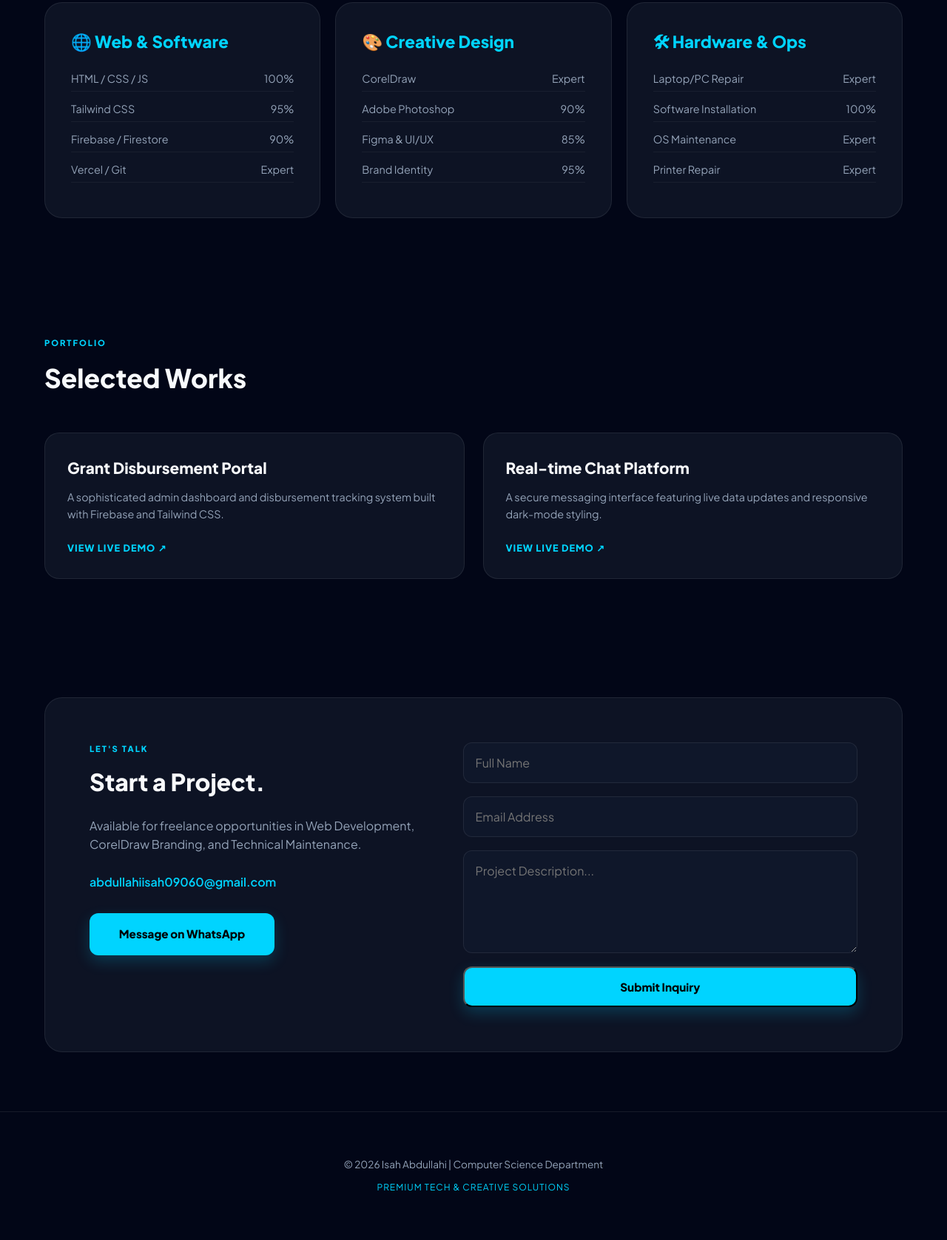
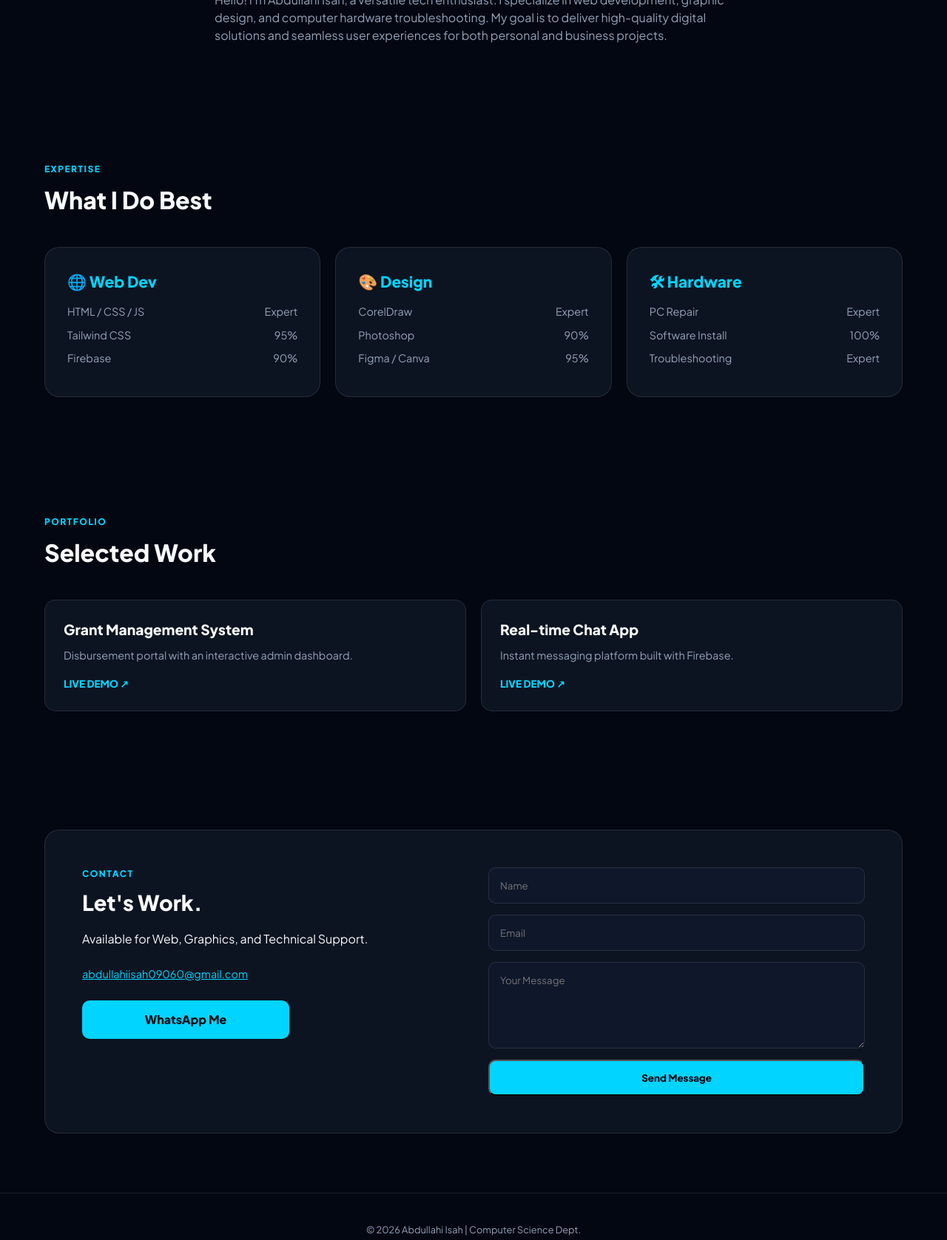
Before and after one commit to abdullahiisah09060-cell/MyPortfolio-, a plain HTML site: page index.html in a window 1280 px wide. Shown: the part 1006-2683 px from the top of the page at 74% size. Drawn offline with Linux system fonts and the light colour scheme.

Commit message:
Update index.html

```diff
--- a/index.html
+++ b/index.html
@@ -3,248 +3,204 @@
 <head>
   <meta charset="UTF-8">
   <meta name="viewport" content="width=device-width, initial-scale=1.0">
-
-    <title>Isah Abdullahi | Frontend Developer & CorelDraw Expert</title>
-    <meta name="description" content="Portfolio of Isah Abdullahi. Specialized in Frontend Web Development (Tailwind, Firebase), Professional Graphics Design (CorelDraw), and Computer Hardware Maintenance.">
-    <meta name="keywords" content="Isah Abdullahi, Web Developer Bida, CorelDraw Designer, Computer Science, PC Repair Bida, Frontend Portfolio">
-    <meta name="author" content="Isah Abdullahi">
-
-    <meta property="og:title" content="Isah Abdullahi | Tech & Design">
-    <meta property="og:description" content="High-end web solutions and creative digital designs.">
-    <meta property="og:type" content="website">
+  <title>Abdullahi Isah | Tech Expert & Developer</title>
 
   <link href="https://fonts.googleapis.com/css2?family=Plus+Jakarta+Sans:wght@300;400;600;800&display=swap" rel="stylesheet">
 
   <style>
     :root {
-            --bg: #020617;
+      --bg: #030712;
       --card: rgba(30, 41, 59, 0.4);
       --accent: #00d4ff;
       --text-primary: #f8fafc;
       --text-secondary: #94a3b8;
-            --glass-border: rgba(255, 255, 255, 0.08);
+      --glass-border: rgba(255, 255, 255, 0.1);
     }
 
     * { margin: 0; padding: 0; box-sizing: border-box; font-family: 'Plus Jakarta Sans', sans-serif; }
     html { scroll-behavior: smooth; }
-        body { background-color: var(--bg); color: var(--text-primary); overflow-x: hidden; line-height: 1.6; }
+    body { background-color: var(--bg); color: var(--text-primary); overflow-x: hidden; line-height: 1.5; }
 
-        /* NAVIGATION */
-        nav {
-            position: fixed; top: 0; width: 100%; z-index: 1000;
-            background: rgba(2, 6, 23, 0.95); backdrop-filter: blur(12px);
-            border-bottom: 1px solid var(--glass-border);
-        }
-        .nav-container {
-            max-width: 1200px; margin: 0 auto; padding: 15px 20px;
-            display: flex; justify-content: space-between; align-items: center;
-        }
-        .logo { font-weight: 800; font-size: 1.2rem; color: var(--accent); letter-spacing: 1px; }
+    .glow { position: absolute; width: 250px; height: 250px; border-radius: 50%; background: rgba(0, 212, 255, 0.2); filter: blur(80px); z-index: -1; display: none; }
+    @media (min-width: 768px) { .glow { display: block; } }
+
+    nav { position: fixed; top: 0; width: 100%; z-index: 1000; background: rgba(3, 7, 18, 0.9); backdrop-filter: blur(10px); border-bottom: 1px solid var(--glass-border); }
+    .nav-container { max-width: 1200px; margin: 0 auto; padding: 15px 20px; display: flex; justify-content: space-between; align-items: center; }
+    .logo { font-weight: 800; font-size: 1.3rem; color: var(--accent); }
     .nav-links { display: none; }
-
     @media (min-width: 768px) {
-            .nav-links { display: flex; gap: 25px; }
-            .nav-links a { color: var(--text-secondary); text-decoration: none; font-size: 0.85rem; font-weight: 600; transition: 0.3s; }
+      .nav-links { display: flex; gap: 20px; }
+      .nav-links a { color: var(--text-secondary); text-decoration: none; font-size: 0.9rem; transition: 0.3s; }
       .nav-links a:hover { color: var(--accent); }
     }
 
-        /* HERO SECTION */
-        #hero {
-            min-height: 100vh; display: flex; align-items: center; justify-content: center;
-            text-align: center; padding: 120px 20px 60px;
-        }
-        .hero-content h1 { font-size: clamp(2.3rem, 8vw, 4.5rem); font-weight: 800; line-height: 1.1; margin-bottom: 20px; }
+    #hero { min-height: 100vh; display: flex; align-items: center; justify-content: center; text-align: center; padding: 100px 20px 60px; }
+    .hero-content h1 { font-size: clamp(2.5rem, 8vw, 5rem); font-weight: 800; line-height: 1.1; margin-bottom: 20px; }
     .hero-content span { color: var(--accent); }
-        .hero-content p { color: var(--text-secondary); font-size: 1rem; max-width: 600px; margin: 0 auto 35px; }
+    .hero-content p { color: var(--text-secondary); font-size: 1rem; max-width: 600px; margin: 0 auto 30px; }
+    .btn-group { display: flex; flex-direction: column; gap: 12px; align-items: center; }
+    @media (min-width: 480px) { .btn-group { flex-direction: row; justify-content: center; } }
+    .btn { width: 100%; max-width: 280px; padding: 14px 30px; border-radius: 10px; font-weight: 700; text-decoration: none; transition: 0.3s; text-align: center; }
+    .btn-main { background: var(--accent); color: var(--bg); }
+    .btn-alt { border: 1px solid var(--glass-border); color: #fff; }
 
-        /* BUTTONS */
-        .btn-group { display: flex; flex-direction: column; gap: 15px; align-items: center; }
-        @media (min-width: 480px) { .btn-group { flex-direction: row; justify-content: center; } }
+    section { padding: 80px 20px; max-width: 1200px; margin: 0 auto; }
+    .section-tag { color: var(--accent); font-weight: 700; letter-spacing: 1.5px; text-transform: uppercase; font-size: 0.75rem; margin-bottom: 8px; display: block; }
+    .section-title { font-size: 2rem; margin-bottom: 40px; font-weight: 800; }
 
-        .btn {
-            width: 100%; max-width: 250px; padding: 16px 32px; border-radius: 12px;
-            font-weight: 700; text-decoration: none; transition: 0.4s; text-align: center; font-size: 0.95rem;
-        }
-        .btn-main { background: var(--accent); color: #000; box-shadow: 0 8px 20px rgba(0, 212, 255, 0.2); }
-        .btn-alt { border: 1px solid var(--glass-border); color: #fff; }
-        .btn:hover { transform: translateY(-3px); filter: brightness(1.1); }
+    /* About */
+    #about p { max-width: 700px; margin: 0 auto; color: var(--text-secondary); font-size: 1rem; }
 
-        /* SECTIONS */
-        section { padding: 80px 20px; max-width: 1200px; margin: 0 auto; }
-        .section-tag { color: var(--accent); font-weight: 700; letter-spacing: 2px; text-transform: uppercase; font-size: 0.7rem; margin-bottom: 10px; display: block; }
-        .section-title { font-size: 2.2rem; margin-bottom: 45px; font-weight: 800; }
+    /* Skills */
+    .skills-grid { display: grid; grid-template-columns: 1fr; gap: 20px; }
+    @media (min-width: 768px) { .skills-grid { grid-template-columns: repeat(3, 1fr); } }
+    .skill-card { background: var(--card); padding: 30px; border-radius: 20px; border: 1px solid var(--glass-border); }
+    .skill-card h3 { margin-bottom: 15px; font-size: 1.3rem; color: var(--accent); }
+    .skill-item { display: flex; justify-content: space-between; margin-bottom: 10px; color: var(--text-secondary); font-size: 0.9rem; }
 
-        /* SKILLS GRID - ROBUST ON MOBILE */
-        .skills-grid {
-            display: grid;
-            grid-template-columns: 1fr;
-            gap: 20px;
-        }
-        @media (min-width: 768px) { .skills-grid { grid-template-columns: repeat(2, 1fr); } }
-        @media (min-width: 1024px) { .skills-grid { grid-template-columns: repeat(3, 1fr); } }
+    /* Projects */
+    .project-grid { display: grid; grid-template-columns: 1fr; gap: 20px; }
+    @media (min-width: 768px) { .project-grid { grid-template-columns: 1fr 1fr; } }
+    .project-card { background: var(--card); border-radius: 15px; border: 1px solid var(--glass-border); padding: 25px; }
+    .project-card h4 { font-size: 1.2rem; margin-bottom: 10px; }
+    .project-card p { font-size: 0.9rem; color: var(--text-secondary); margin-bottom: 15px; }
+    .project-link { color: var(--accent); font-weight: 700; text-decoration: none; font-size: 0.85rem; }
 
-        .skill-card {
-            background: var(--card); padding: 35px; border-radius: 24px;
-            border: 1px solid var(--glass-border); transition: 0.3s;
-        }
-        .skill-card:hover { border-color: var(--accent); background: rgba(30, 41, 59, 0.6); }
-        .skill-card h3 { margin-bottom: 20px; font-size: 1.4rem; color: var(--accent); }
-        .skill-item { display: flex; justify-content: space-between; margin-bottom: 12px; color: var(--text-secondary); font-size: 0.9rem; border-bottom: 1px solid rgba(255,255,255,0.05); padding-bottom: 5px; }
+    /* Contact */
+    .contact-container { background: var(--card); padding: 30px; border-radius: 20px; border: 1px solid var(--glass-border); }
+    @media (min-width: 992px) { .contact-container { display: grid; grid-template-columns: 1fr 1fr; gap: 40px; padding: 50px; } }
+    .contact-info h2 { font-size: 1.8rem; margin-bottom: 15px; }
+    .contact-form { display: flex; flex-direction: column; gap: 15px; margin-top: 30px; }
+    @media (min-width: 992px) { .contact-form { margin-top: 0; } }
+    .contact-form input, .contact-form textarea { padding: 15px; border-radius: 10px; background: #0f172a; border: 1px solid var(--glass-border); color: white; outline: none; width: 100%; }
 
-        /* PROJECTS */
-        .project-grid { display: grid; grid-template-columns: 1fr; gap: 25px; }
-        @media (min-width: 768px) { .project-grid { grid-template-columns: 1fr 1fr; } }
+    .reveal { opacity: 0; transform: translateY(30px); transition: 0.6s ease-out; }
+    .reveal.active { opacity: 1; transform: translateY(0); }
 
-        .project-card {
-            background: var(--card); border-radius: 20px; border: 1px solid var(--glass-border); padding: 30px;
-            transition: 0.3s;
-        }
-        .project-card:hover { transform: translateY(-5px); border-color: var(--accent); }
-        .project-card h4 { font-size: 1.3rem; margin-bottom: 12px; }
-        .project-card p { font-size: 0.9rem; color: var(--text-secondary); margin-bottom: 20px; }
-        .project-link { color: var(--accent); font-weight: 700; text-decoration: none; font-size: 0.8rem; letter-spacing: 1px; }
+    footer { text-align: center; padding: 40px 20px; border-top: 1px solid var(--glass-border); color: var(--text-secondary); font-size: 0.8rem; }
 
-        /* CONTACT AREA */
-        .contact-container {
-            background: var(--card); padding: 40px 25px; border-radius: 24px; border: 1px solid var(--glass-border);
-        }
-        @media (min-width: 992px) {
-            .contact-container { display: grid; grid-template-columns: 1fr 1.2fr; gap: 60px; padding: 60px; }
-        }
-
-        .contact-info h2 { font-size: 2rem; margin-bottom: 20px; }
-        .contact-form { display: flex; flex-direction: column; gap: 18px; margin-top: 40px; }
-        @media (min-width: 992px) { .contact-form { margin-top: 0; } }
-
-        .contact-form input, .contact-form textarea {
-            padding: 16px; border-radius: 12px; background: #0f172a; border: 1px solid var(--glass-border);
-            color: white; outline: none; width: 100%; font-size: 1rem;
-        }
-        .contact-form input:focus { border-color: var(--accent); }
-
-        /* FOOTER */
-        footer { text-align: center; padding: 60px 20px; border-top: 1px solid var(--glass-border); color: var(--text-secondary); }
-        footer p { font-size: 0.85rem; margin-bottom: 10px; }
-
-        /* ANIMATIONS */
-        .reveal { opacity: 0; transform: translateY(30px); transition: 0.7s ease-out; }
-        .reveal.active { opacity: 1; transform: translateY(0); }
   </style>
 </head>
 <body>
 
+  <div class="glow" style="top: 10%; left: -5%;"></div>
+
   <nav>
     <div class="nav-container">
-            <div class="logo">ISAH ABDULLAHI</div>
+      <div class="logo">ABDULLAHI.</div>
       <div class="nav-links">
         <a href="#hero">Home</a>
-                <a href="#skills">Services</a>
+        <a href="#about">About</a>
+        <a href="#skills">Skills</a>
         <a href="#projects">Work</a>
         <a href="#contact">Contact</a>
       </div>
     </div>
   </nav>
 
+  <!-- Hero -->
   <section id="hero">
     <div class="hero-content reveal">
-            <span class="section-tag">High-End Solutions</span>
-            <h1>ISAH <span>ABDULLAHI</span></h1>
-            <p>Computer Science Professional specialized in building premium Web Applications, Creative Graphics Design, and Expert Technical Hardware Support.</p>
+      <span class="section-tag">Welcome to my Portfolio</span>
+      <h1>Digital <span>Craftsman</span> & Developer.</h1>
+      <p>I build clean websites, design professional graphics, and solve complex hardware issues.</p>
       <div class="btn-group">
-                <a href="#contact" class="btn btn-main">Hire My Service</a>
-                <a href="#projects" class="btn btn-alt">View My Projects</a>
+        <a href="#contact" class="btn btn-main">Hire Me Now</a>
+        <a href="#projects" class="btn btn-alt">My Projects</a>
       </div>
     </div>
   </section>
 
+  <!-- About -->
+  <section id="about">
+    <span class="section-tag">Introduction</span>
+    <h2 class="section-title">About Me</h2>
+    <p>Hello! I'm Abdullahi Isah, a versatile tech enthusiast. I specialize in web development, graphic design, and computer hardware troubleshooting. My goal is to deliver high-quality digital solutions and seamless user experiences for both personal and business projects.</p>
+  </section>
+
+  <!-- Skills -->
   <section id="skills">
-        <span class="section-tag">My Expertise</span>
-        <h2 class="section-title">Technical Skills</h2>
-
+    <span class="section-tag">Expertise</span>
+    <h2 class="section-title">What I Do Best</h2>
     <div class="skills-grid">
       <div class="skill-card reveal">
-                <h3>🌐 Web & Software</h3>
-                <div class="skill-item"><span>HTML / CSS / JS</span> <span>100%</span></div>
+        <h3>🌐 Web Dev</h3>
+        <div class="skill-item"><span>HTML / CSS / JS</span> <span>Expert</span></div>
         <div class="skill-item"><span>Tailwind CSS</span> <span>95%</span></div>
-                <div class="skill-item"><span>Firebase / Firestore</span> <span>90%</span></div>
-                <div class="skill-item"><span>Vercel / Git</span> <span>Expert</span></div>
+        <div class="skill-item"><span>Firebase</span> <span>90%</span></div>
       </div>
-
       <div class="skill-card reveal">
-                <h3>🎨 Creative Design</h3>
+        <h3>🎨 Design</h3>
         <div class="skill-item"><span>CorelDraw</span> <span>Expert</span></div>
-                <div class="skill-item"><span>Adobe Photoshop</span> <span>90%</span></div>
-                <div class="skill-item"><span>Figma & UI/UX</span> <span>85%</span></div>
-                <div class="skill-item"><span>Brand Identity</span> <span>95%</span></div>
+        <div class="skill-item"><span>Photoshop</span> <span>90%</span></div>
+        <div class="skill-item"><span>Figma / Canva</span> <span>95%</span></div>
       </div>
-
       <div class="skill-card reveal">
-                <h3>🛠 Hardware & Ops</h3>
-                <div class="skill-item"><span>Laptop/PC Repair</span> <span>Expert</span></div>
-                <div class="skill-item"><span>Software Installation</span> <span>100%</span></div>
-                <div class="skill-item"><span>OS Maintenance</span> <span>Expert</span></div>
-                <div class="skill-item"><span>Printer Repair</span> <span>Expert</span></div>
+        <h3>🛠 Hardware</h3>
+        <div class="skill-item"><span>PC Repair</span> <span>Expert</span></div>
+        <div class="skill-item"><span>Software Install</span> <span>100%</span></div>
+        <div class="skill-item"><span>Troubleshooting</span> <span>Expert</span></div>
       </div>
     </div>
   </section>
 
+  <!-- Projects -->
   <section id="projects">
     <span class="section-tag">Portfolio</span>
-        <h2 class="section-title">Selected Works</h2>
-
+    <h2 class="section-title">Selected Work</h2>
     <div class="project-grid">
       <div class="project-card reveal">
-                <h4>Grant Disbursement Portal</h4>
-                <p>A sophisticated admin dashboard and disbursement tracking system built with Firebase and Tailwind CSS.</p>
-                <a href="https://sba-five.vercel.app/" target="_blank" class="project-link">VIEW LIVE DEMO ↗</a>
+        <h4>Grant Management System</h4>
+        <p>Disbursement portal with an interactive admin dashboard.</p>
+        <a href="https://sba-five.vercel.app/" target="_blank" class="project-link">LIVE DEMO ↗</a>
       </div>
-
       <div class="project-card reveal">
-                <h4>Real-time Chat Platform</h4>
-                <p>A secure messaging interface featuring live data updates and responsive dark-mode styling.</p>
-                <a href="https://g7-chat-mocha.vercel.app" target="_blank" class="project-link">VIEW LIVE DEMO ↗</a>
+        <h4>Real-time Chat App</h4>
+        <p>Instant messaging platform built with Firebase.</p>
+        <a href="https://g7-chat-mocha.vercel.app" target="_blank" class="project-link">LIVE DEMO ↗</a>
       </div>
     </div>
   </section>
 
+  <!-- Contact -->
   <section id="contact">
     <div class="contact-container reveal">
       <div class="contact-info">
-                <span class="section-tag">Let's Talk</span>
-                <h2>Start a Project.</h2>
-                <p style="margin-bottom: 25px; color: var(--text-secondary);">
-                    Available for freelance opportunities in Web Development, CorelDraw Branding, and Technical Maintenance.
-                </p>
+        <span class="section-tag">Contact</span>
+        <h2>Let's Work.</h2>
+        <p style="margin-bottom: 25px;">Available for Web, Graphics, and Technical Support.</p>
         <div style="display: flex; flex-direction: column; gap: 10px;">
-                    <a href="mailto:abdullahiisah09060@gmail.com" style="color: var(--accent); font-weight: 600; text-decoration: none; word-break: break-all;">abdullahiisah09060@gmail.com</a>
-                    <a href="https://wa.me/2349160726307" target="_blank" class="btn btn-main" style="margin-top: 20px; width: 100%;">Message on WhatsApp</a>
+          <a href="mailto:abdullahiisah09060@gmail.com" style="color: var(--accent); font-size: 0.9rem; word-break: break-all;">abdullahiisah09060@gmail.com</a>
+          <a href="https://wa.me/2349160726307" target="_blank" class="btn btn-main" style="margin-top: 15px;">WhatsApp Me</a>
         </div>
       </div>
-
-            <form class="contact-form" action="https://formspree.io/f/xjgpjyzy" method="POST">
-                <input type="text" name="name" placeholder="Full Name" required>
-                <input type="email" name="email" placeholder="Email Address" required>
-                <textarea name="message" rows="5" placeholder="Project Description..." required></textarea>
-                <button type="submit" class="btn btn-main" style="max-width: 100%;">Submit Inquiry</button>
+      <form class="contact-form" method="POST" action="/send">
+        <input type="text" name="name" placeholder="Name" required>
+        <input type="email" name="email" placeholder="Email" required>
+        <textarea name="message" rows="5" placeholder="Your Message" required></textarea>
+        <button type="submit" class="btn btn-main" style="max-width: 100%;">Send Message</button>
       </form>
     </div>
   </section>
 
   <footer>
-        <p>&copy; 2026 Isah Abdullahi | Computer Science Department</p>
-        <p style="color: var(--accent); font-size: 0.75rem; letter-spacing: 1px;">PREMIUM TECH & CREATIVE SOLUTIONS</p>
+    <p>© 2026 Abdullahi Isah | Computer Science Dept.</p>
   </footer>
 
   <script>
+    // Reveal animations
     const observer = new IntersectionObserver((entries) => {
-            entries.forEach((entry) => {
-                if (entry.isIntersecting) {
-                    entry.target.classList.add('active');
-                }
+      entries.forEach((entry) => { if(entry.isIntersecting) entry.target.classList.add('active'); });
+    }, { threshold: 0.1 });
+    document.querySelectorAll('.reveal').forEach(el => observer.observe(el));
+
+    // Smooth scroll
+    document.querySelectorAll('nav a').forEach(link => {
+      link.addEventListener('click', e => {
+        e.preventDefault();
+        document.querySelector(link.getAttribute('href')).scrollIntoView({ behavior: 'smooth' });
       });
-        }, { threshold: 0.1 });
-
-        document.querySelectorAll('.reveal').forEach((el) => observer.observe(el));
+    });
   </script>
 </body>
 </html>
```
Lines whose indentation alone changed are shown as unchanged.
